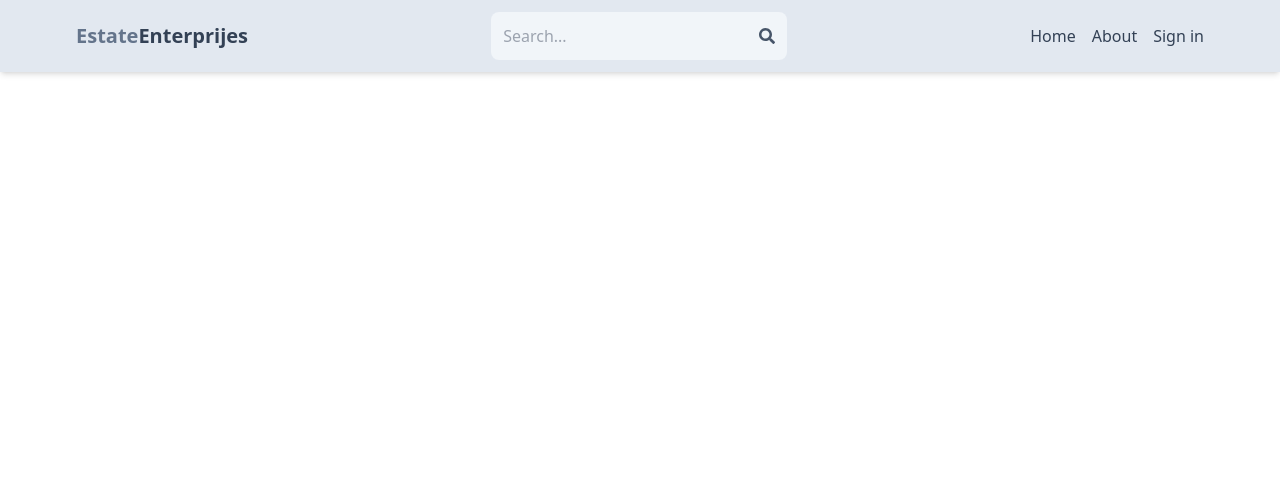
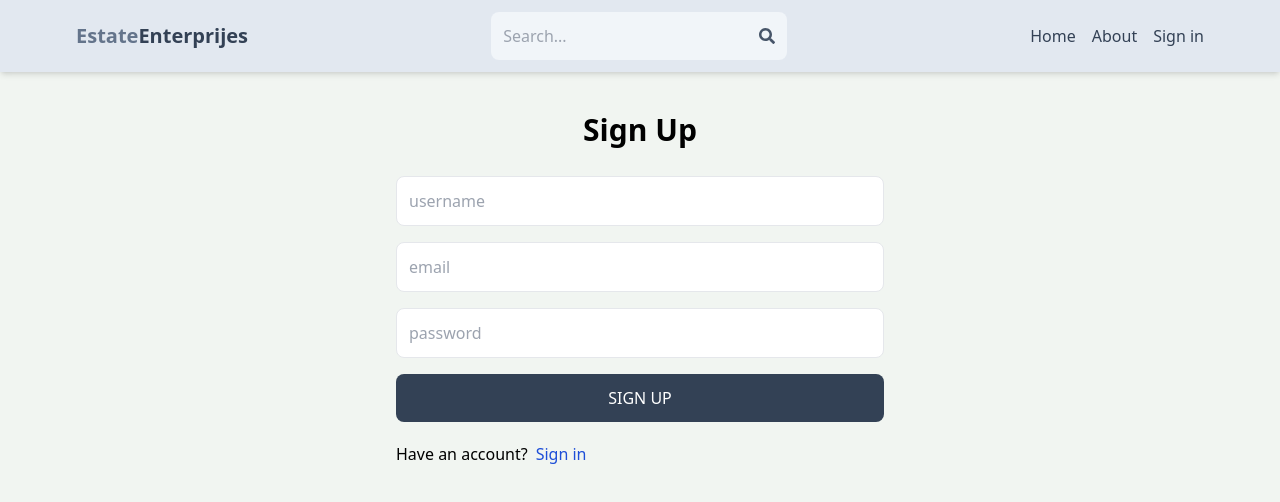
Before and after one commit to DEO-DECODE/E_State, a React (Create React App) app: page /sign-up in a window 1280 px wide. Shown: the top 502 px of the page. Built offline with nearby package versions, Linux system fonts and the light colour scheme.

Commit message:
Creating UI of SignUp Page

```diff
--- a/src/index.css
+++ b/src/index.css
@@ -1,3 +1,6 @@
 @tailwind base;
 @tailwind components;
 @tailwind utilities;
+body {
+  background-color: rgb(241, 245, 241);
+}
--- a/src/pages/SignUp.js
+++ b/src/pages/SignUp.js
@@ -1,11 +1,38 @@
-import React from 'react'
+import { Link } from "react-router-dom";
 
-const SignUp = () => {
+export default function SignUp() {
   return (
-    <div>
-
+    <div className="p-3 max-w-lg mx-auto">
+      <h1 className="text-3xl text-center font-semibold my-7">Sign Up</h1>
+      <form className="flex flex-col gap-4">
+        <input
+          type="text"
+          placeholder="username"
+          className="border p-3 rounded-lg"
+          id="username"
+        />
+        <input
+          type="email"
+          placeholder="email"
+          className="border p-3 rounded-lg"
+          id="email"
+        />
+        <input
+          type="password"
+          placeholder="password"
+          className="border p-3 rounded-lg"
+          id="password"
+        />
+        <button className="bg-slate-700 text-white p-3 rounded-lg uppercase hover:opacity-95 disabled:opacity-80">
+          Sign up
+        </button>
+      </form>
+      <div className="flex gap-2 mt-5">
+        <p>Have an account?</p>
+        <Link to={"/sign-in"}>
+          <span className="text-blue-700">Sign in</span>
+        </Link>
+      </div>
     </div>
-  )
+  );
 }
-
-export default SignUp
```
